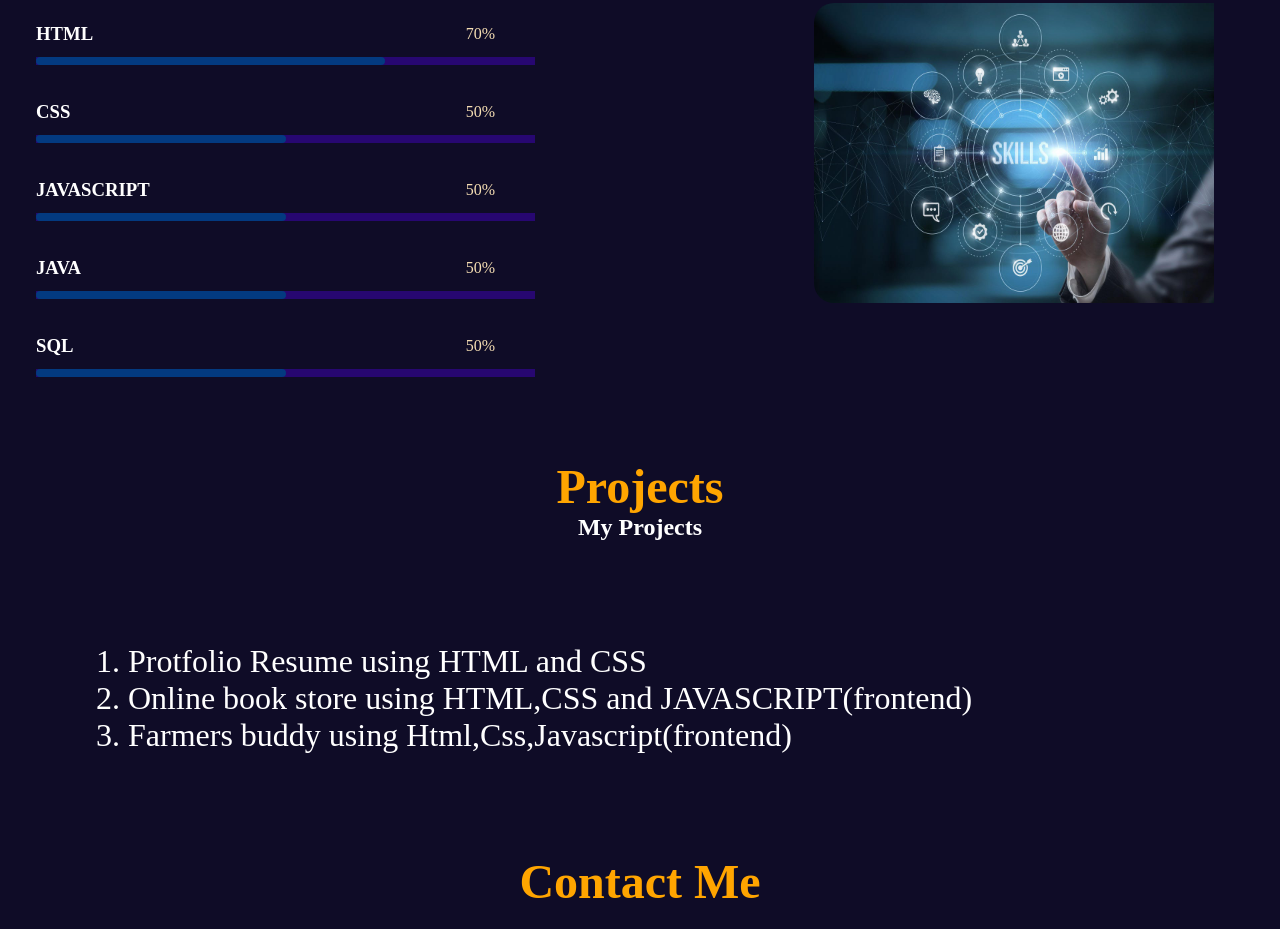
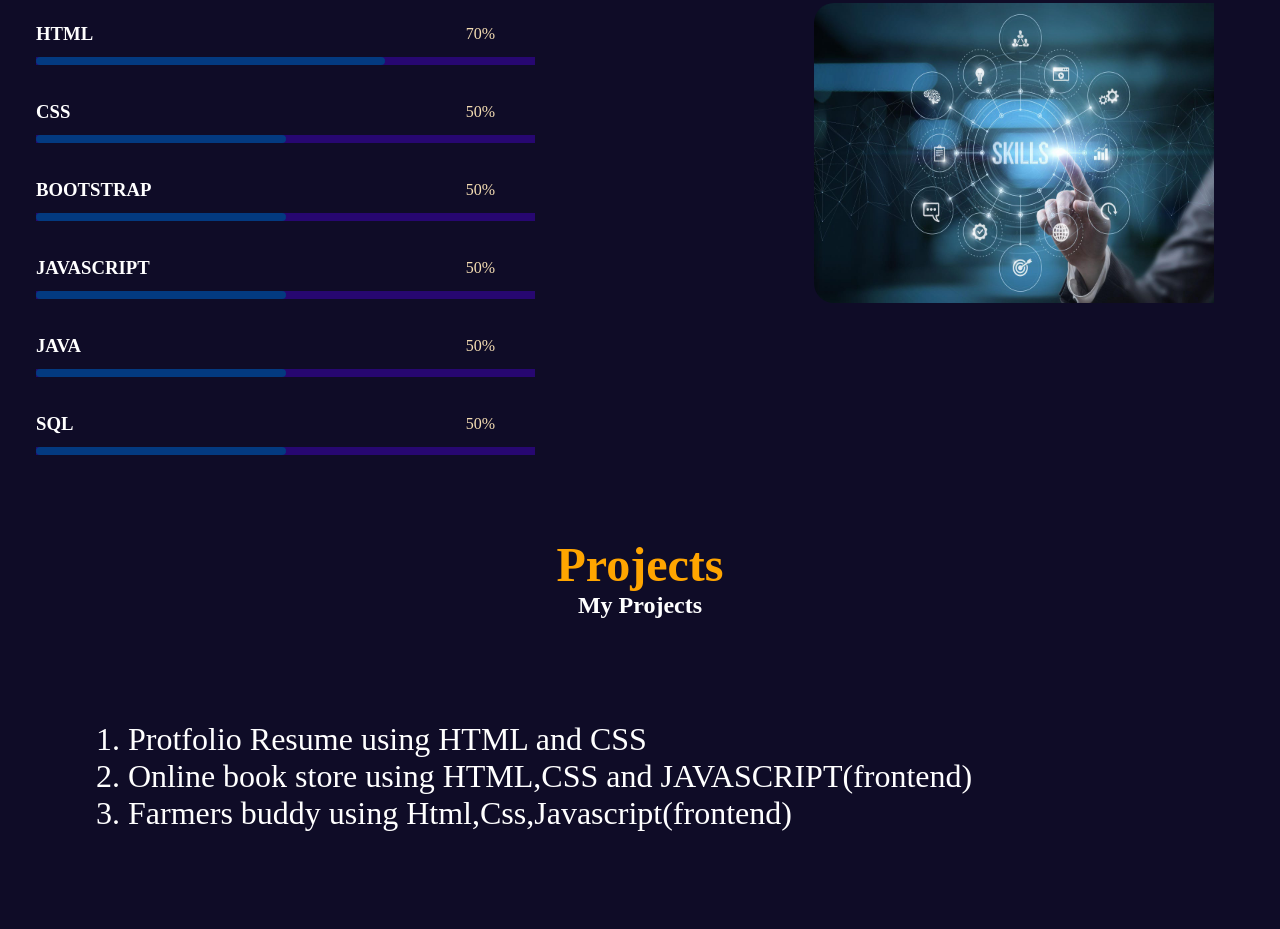
Before and after one commit to meesalajyotsna/meesala_jyotsna-, a plain HTML site: page index.html in a window 1280 px wide. Shown: the part 1375-2304 px from the top of the page. Drawn offline with Linux system fonts and the light colour scheme.

Commit message:
ADDED BOOTSTRAP

```diff
--- a/index.html
+++ b/index.html
@@ -81,6 +81,14 @@
                         <div class="lightbar"></div>
                         <div class="percents"></div>
                         </div>
+
+                        <div class="barsbox">
+                            <h3>BOOTSTRAP</h3>
+                            <span>50%</span>
+                            <div class="lightbar"></div>
+                            <div class="percents"></div>
+                        </div>
+
                         <div class="barsbox">
                             <h3>JAVASCRIPT</h3>
                             <span>50%</span>
```
